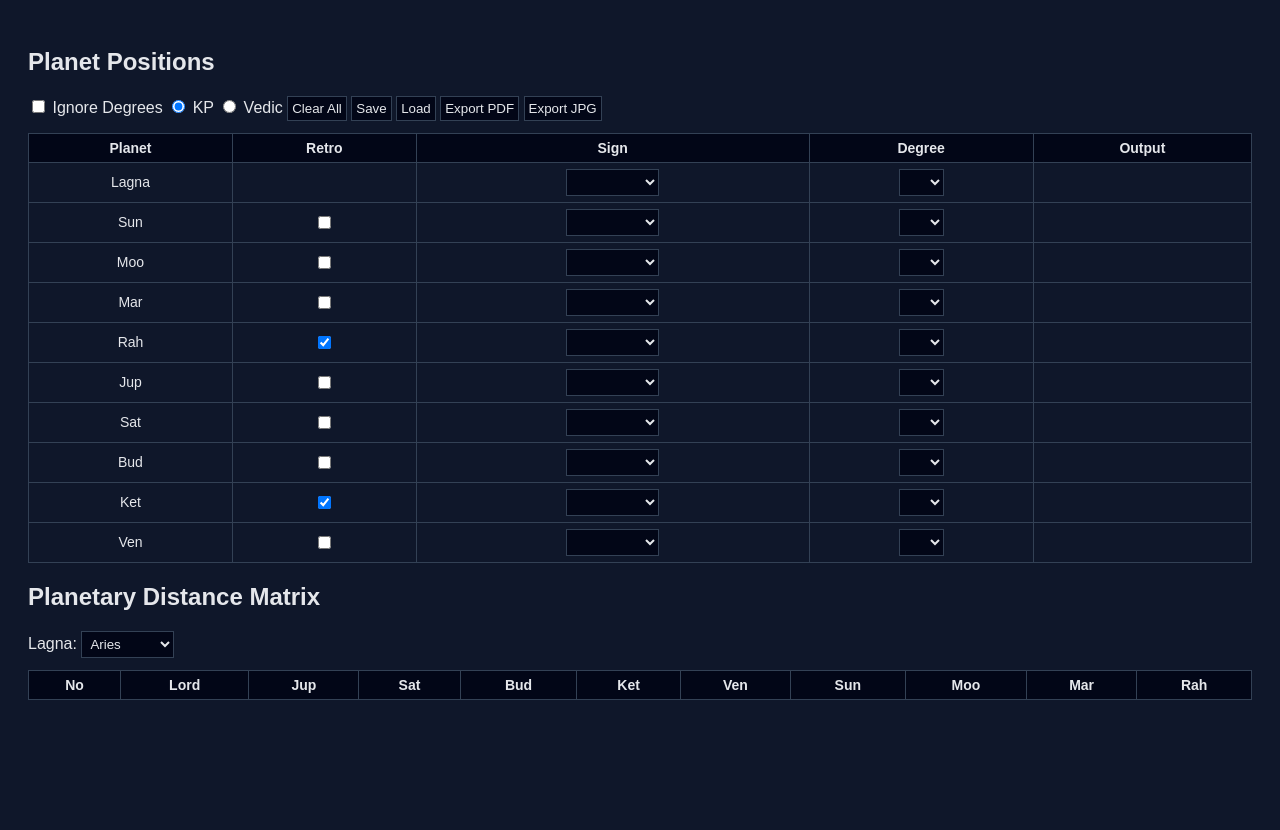
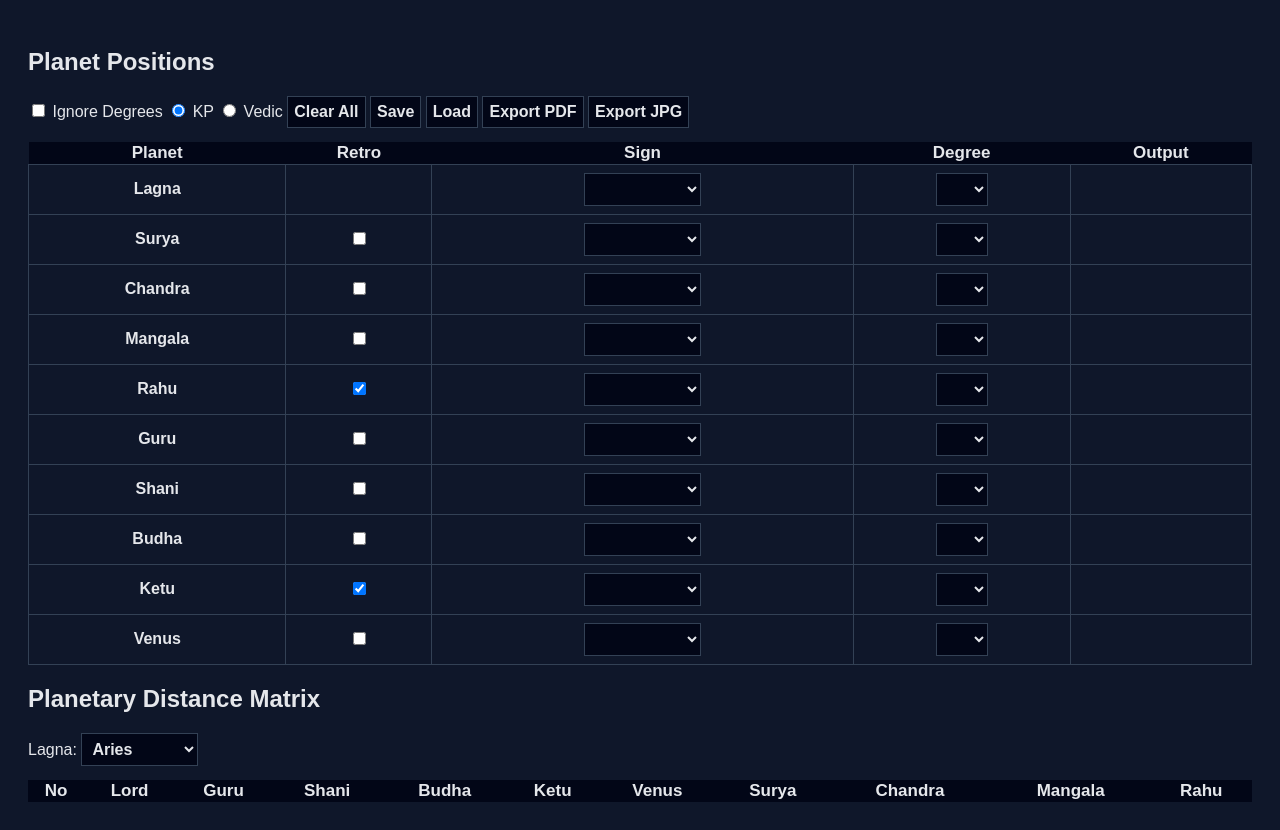
Before and after one commit to DonnieDarsshan/orbital-dynamics-analyzer, a plain HTML site: page index.html in a window 1280 px wide. Before the commit the page ends 800 px from the top, so only its background shows below. Drawn offline with nearby package versions, Linux system fonts and the light colour scheme.

Commit message:
index.html

```diff
--- a/index.html
+++ b/index.html
@@ -11,60 +11,88 @@ body{
   color:#e5e7eb;
   font-family:Arial,sans-serif;
   padding:20px;
+  font-size:16px;
 }
 
 /* controls */
-select,button,input[type="checkbox"],input[type="radio"],input.note{
+select,
+button,
+input[type="checkbox"],
+input[type="radio"],
+input.note{
   background:#020617;
   color:#e5e7eb;
   border:1px solid #334155;
-  padding:4px;
+  padding:6px;
+  font-size:16px;
+  font-weight:600;
 }
 
 /* tables */
 table{
   width:100%;
   border-collapse:collapse;
-  margin-top:12px;
+  margin-top:14px;
 }
-th,td{
+
+th{
+  background:#020617;
+  font-size:17px;
+  font-weight:700;
+}
+
+td{
   border:1px solid #334155;
-  padding:6px;
+  padding:8px;
   text-align:center;
-  font-size:14px;
+  font-size:16px;
+  font-weight:600;
 }
-th{background:#020617;}
-.deg-disabled{opacity:.4;pointer-events:none;}
-.gap-row td{border:none;height:12px;}
+
+.deg-disabled{
+  opacity:.4;
+  pointer-events:none;
+}
+
+.gap-row td{
+  border:none;
+  height:16px;
+}
 
 /* note rows */
-.note-row td{background:#020617;}
+.note-row td{
+  background:#020617;
+}
 
 /* note input */
 .note{
   width:100%;
   box-sizing:border-box;
   text-align:center;
-  font-size:14px;
+  font-size:16px;
+  font-weight:600;
 }
 
 /* BAD row */
 tr.note-row.bad-row td{
   color:#ef4444 !important;
-  font-weight:bold !important;
+  font-weight:700 !important;
   background:#1a0000 !important;
 }
+
 tr.note-row.bad-row .note{
   background:#1a0000 !important;
   color:#ef4444 !important;
-  font-weight:bold !important;
+  font-weight:700 !important;
   border-color:#7f1d1d !important;
 }
+
 .bad-label{
   color:#ef4444 !important;
-  font-weight:bold !important;
+  font-weight:700 !important;
 }
 </style>
+
 </head>
 
 <body>
@@ -103,8 +131,8 @@ tr.note-row.bad-row .note{
 <thead>
 <tr>
   <th>No</th><th>Lord</th>
-  <th>Jup</th><th>Sat</th><th>Bud</th><th>Ket</th>
-  <th>Ven</th><th>Sun</th><th>Moo</th><th>Mar</th><th>Rah</th>
+  <th>Guru</th><th>Shani</th><th>Budha</th><th>Ketu</th>
+  <th>Venus</th><th>Surya</th><th>Chandra</th><th>Mangala</th><th>Rahu</th>
 </tr>
 </thead>
 <tbody id="matrixTable"></tbody>
@@ -114,6 +142,19 @@ tr.note-row.bad-row .note{
 const SIGNS=["Aries","Taurus","Gemini","Cancer","Leo","Virgo","Libra","Scorpio","Sagittarius","Capricorn","Aquarius","Pisces"];
 const ALL_PLANETS=["Lagna","Sun","Moo","Mar","Rah","Jup","Sat","Bud","Ket","Ven"];
 const COL_PLANETS=["Jup","Sat","Bud","Ket","Ven","Sun","Moo","Mar","Rah"];
+
+const DISPLAY_NAMES={
+  Sun:"Surya",
+  Moo:"Chandra",
+  Mar:"Mangala",
+  Rah:"Rahu",
+  Jup:"Guru",
+  Sat:"Shani",
+  Bud:"Budha",
+  Ket:"Ketu",
+  Ven:"Venus",
+  Lagna:"Lagna"
+};
 
 const data={};
 ALL_PLANETS.forEach(p=>data[p]={sign:"",degree:"",out:"",retro:(p==="Rah"||p==="Ket")});
@@ -174,7 +215,7 @@ function buildPlanetTable(){
   ALL_PLANETS.forEach(p=>{
     planetTable.innerHTML+=`
     <tr>
-      <td>${p}</td>
+      <td>${DISPLAY_NAMES[p]}</td>
       <td>${p==="Lagna"?"":`<input type="checkbox" data-p="${p}" ${data[p].retro?"checked":""}>`}</td>
       <td><select data-p="${p}" data-t="sign"><option></option>${SIGNS.map(s=>`<option>${s}</option>`).join("")}</select></td>
       <td><select data-p="${p}" data-t="deg"><option></option>${Array.from({length:30},(_,i)=>`<option>${i}</option>`).join("")}</select></td>
@@ -207,7 +248,7 @@ function noteRow(isBad=false,rowIndex){
     <td></td>
     ${COL_PLANETS.map((_,i)=>`
       <td>
-        <input class="note ${isBad?'bad-note':''}"
+        <input class="note"
                data-note="${rowIndex}-${i}"
                value="${notes[rowIndex]?.[i]||''}">
       </td>
```
